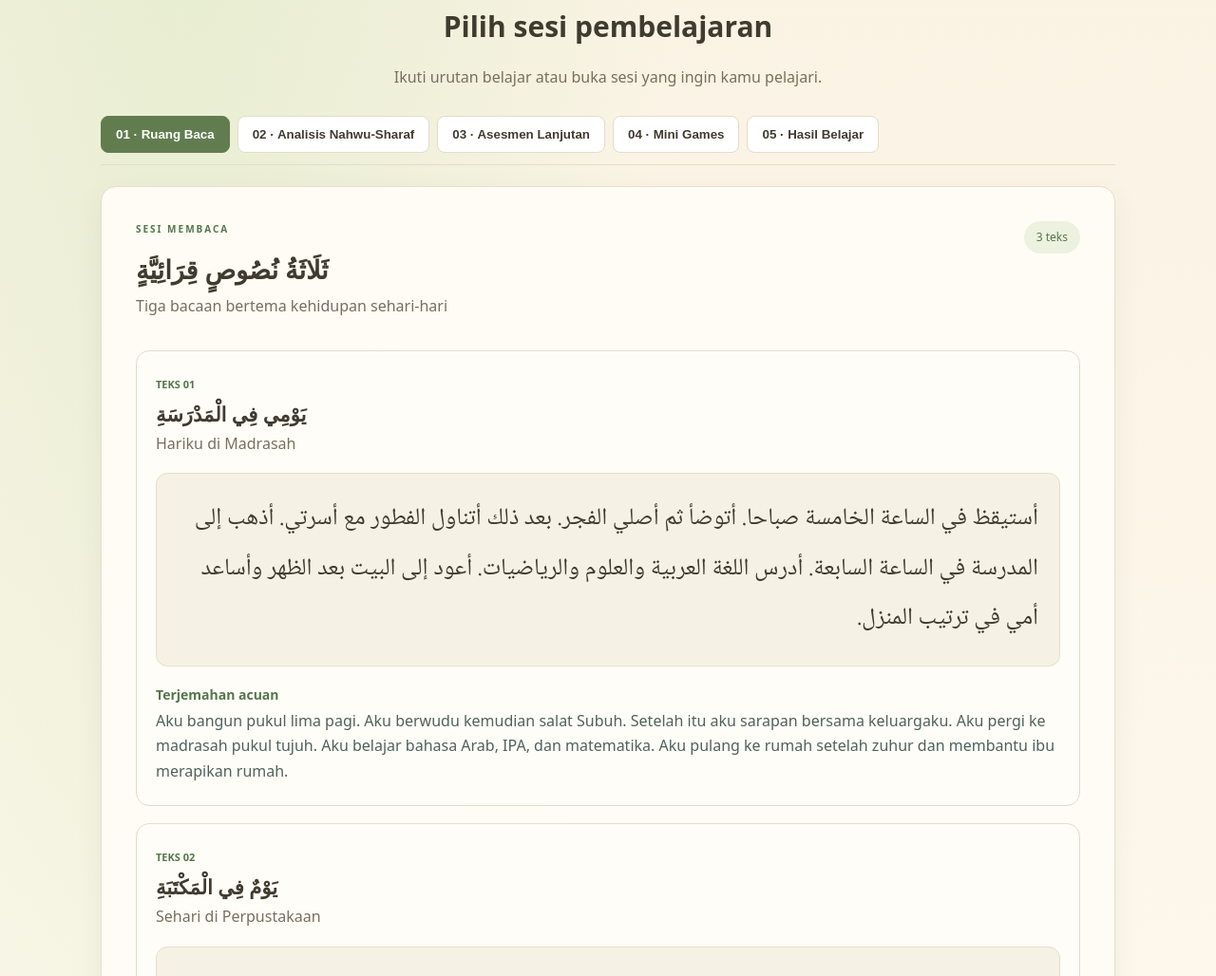
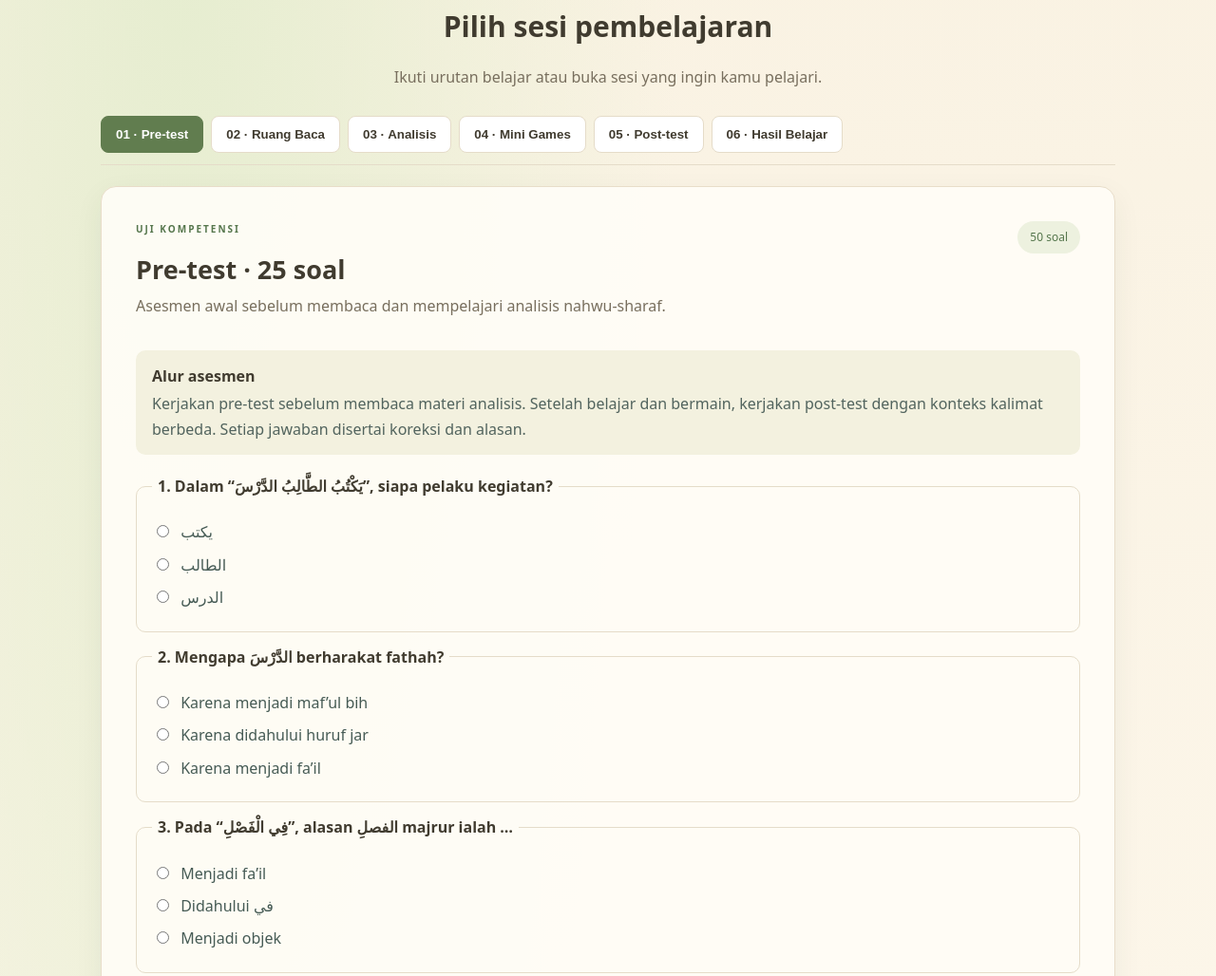
Before and after one commit to apriliaawulan99-sys/ArabPride, a plain HTML site: page public/index.html in a window 1280 px wide. Shown: the part 700-1728 px from the top of the page at 95% size. Drawn offline with Linux system fonts and the light colour scheme.

Commit message:
Add files via upload

```diff
--- /dev/null
+++ b/public/enhancements.js
@@ -0,0 +1,121 @@
+// ArabPride refinements: learning order, sentence-level analysis, Arabic audio, and 10-item games.
+(function(){
+  const $=(s,r=document)=>r.querySelector(s), $$=(s,r=document)=>[...r.querySelectorAll(s)];
+  const make=(tag,cls,html='')=>{const n=document.createElement(tag);if(cls)n.className=cls;n.innerHTML=html;return n;};
+  function speakArabic(text){
+    if(!('speechSynthesis' in window)){alert('Browser ini belum mendukung audio otomatis. Coba gunakan Chrome versi terbaru.');return;}
+    speechSynthesis.cancel(); const u=new SpeechSynthesisUtterance(text);u.lang='ar-SA';u.rate=.82;u.pitch=1;
+    const voices=speechSynthesis.getVoices();const v=voices.find(x=>/^ar/i.test(x.lang));if(v)u.voice=v;speechSynthesis.speak(u);
+  }
+  function addAudioButtons(){
+    $$('.reading-card').forEach(card=>{const arab= $('.arabic-text',card);if(!arab||$('.audio-button',card))return;
+      const b=make('button','secondary audio-button','▶ Dengarkan bacaan');b.type='button';b.addEventListener('click',()=>speakArabic(arab.textContent.trim()));arab.insertAdjacentElement('afterend',b);
+    });
+  }
+  function normalize(s){return s.replace(/[\u064B-\u065F\u0670\u0640]/g,'').replace(/[،؛,.!?؟]/g,'').trim();}
+  function sentenceGroups(t){
+    const sentences=t.ar.split(/[.!؟]+/).map(s=>s.trim()).filter(Boolean);let wi=0;
+    return sentences.map(sentence=>{const tokens=sentence.split(/\s+/);const group=[];
+      tokens.forEach(token=>{let combined='';const start=wi;while(wi<t.words.length && combined.length<normalize(token).length+2){combined+=normalize(t.words[wi][0]);wi++;if(combined===normalize(token))break;}
+        if(wi===start && wi<t.words.length){group.push(t.words[wi++]);}else group.push(...t.words.slice(start,wi));
+      });return {sentence,words:group};
+    });
+  }
+  function rebuildExtraAnalysis(){
+    const lesson=$('#lesson');if(!lesson||!window.extraTexts)return;
+    const old=lesson.querySelector('h3');
+    const generated=[...lesson.querySelectorAll('.analysis-group')].filter(x=>x.textContent.includes('Teks 04')||x.textContent.includes('Teks 05')||x.textContent.includes('Teks 06')||x.textContent.includes('Teks 07'));
+    generated.forEach(x=>x.remove());
+    const heading=make('h3','','Analisis teks 04–07 per kalimat');const intro=make('p','muted','Setiap kalimat diuraikan terlebih dahulu, kemudian seluruh kata di dalamnya dijelaskan fungsi nahwu dan bentuk sharafnya.');const groupContainer=make('div','extra-analysis-groups');
+    const target=lesson.querySelector('.note'); if(target){target.insertAdjacentElement('afterend',heading);heading.insertAdjacentElement('afterend',intro);intro.insertAdjacentElement('afterend',groupContainer);}
+    // Keep all seven texts in a consistent numerical order: 01–07.
+    window.extraTexts.forEach((t,i)=>{
+      const d=make('details','analysis-group');const summary=make('summary','',`TEKS 0${i+4} — ${t.title} (${sentenceGroups(t).length} kalimat)`);d.append(summary);
+      sentenceGroups(t).forEach((g,j)=>{const item=make('div','analysis-item');item.append(make('h4','',`${j+1}. ${g.sentence}`));
+        const grid=make('div','word-grid');g.words.forEach(([w,ex])=>grid.append(make('div','word-item',`<b dir="rtl">${w}</b><span>${ex}</span>`)));
+        item.append(grid);d.append(item);
+      });groupContainer.append(d);
+    });
+    const title=$('#lesson .panel-title p:last-child');if(title)title.textContent='Analisis setiap kalimat dan seluruh kata pada tujuh teks bacaan';
+  }
+  const puzzleData=[
+    ['يَقْرَأُ خَالِدٌ الْكِتَابَ فِي الْمَكْتَبَةِ',['فِي','الْمَكْتَبَةِ','يَقْرَأُ','خَالِدٌ','الْكِتَابَ'],'Fi’il يقرأ diikuti fa’il خالد dan maf’ul bih الكتاب, lalu keterangan tempat.'],
+    ['تَسْقِي مَرْيَمُ الْأَزْهَارَ بِالْمَاءِ',['بِالْمَاءِ','تَسْقِي','الْأَزْهَارَ','مَرْيَمُ'],'مريم adalah fa’il, الأزهار maf’ul bih, dan بالماء keterangan alat.'],
+    ['يَجْلِسُ الطِّفْلُ تَحْتَ الشَّجَرَةِ',['تَحْتَ','الشَّجَرَةِ','يَجْلِسُ','الطِّفْلُ'],'الطفل fa’il; تحت الشجرة zharaf makan dan mudhaf ilaih.'],
+    ['ذَهَبَتْ فَاطِمَةُ إِلَى الْمَدْرَسَةِ',['إِلَى','فَاطِمَةُ','الْمَدْرَسَةِ','ذَهَبَتْ'],'ذهبت فعل ماضٍ, فاطمة fa’il, إلى المدرسة جار ومجرور.'],
+    ['يَكْتُبُ الطَّالِبُ الدَّرْسَ فِي الدَّفْتَرِ',['فِي','الدَّرْسَ','يَكْتُبُ','الدَّفْتَرِ','الطَّالِبُ'],'الطالب fa’il, الدرس maf’ul bih, في الدفتر جار ومجرور.'],
+    ['تَلْعَبُ الْبَنَاتُ فِي الْحَدِيقَةِ',['الْحَدِيقَةِ','تَلْعَبُ','فِي','الْبَنَاتُ'],'البنات fa’il, في الحديقة جار ومجرور.'],
+    ['يَحْمِلُ أَحْمَدُ حَقِيبَةً جَدِيدَةً',['جَدِيدَةً','أَحْمَدُ','حَقِيبَةً','يَحْمِلُ'],'أحمد fa’il, حقيبة maf’ul bih, جديدة na’at manshub.'],
+    ['يَشْرَبُ الطِّفْلُ الْحَلِيبَ صَبَاحًا',['صَبَاحًا','الْحَلِيبَ','يَشْرَبُ','الطِّفْلُ'],'الطفل fa’il, الحليب maf’ul bih, صباحًا zharaf zaman.'],
+    ['تَقْرَأُ الْمُعَلِّمَةُ قِصَّةً لِلْأَطْفَالِ',['لِلْأَطْفَالِ','قِصَّةً','تَقْرَأُ','الْمُعَلِّمَةُ'],'المعلمة fa’il, قصة maf’ul bih, للأطفال جار ومجرور.'],
+    ['يَحْفَظُ التِّلْمِيذُ الْكَلِمَاتِ الْجَدِيدَةَ',['الْكَلِمَاتِ','يَحْفَظُ','الْجَدِيدَةَ','التِّلْمِيذُ'],'التلميذ fa’il; الكلمات maf’ul bih; الجديدة na’at manshub (jamak muannats salim).']
+  ];
+  const wordData=[
+    ['يَكْتُبُ الطَّالِبُ الدَّرْسَ فِي الدَّفْتَرِ','الدَّرْسَ',['Fa’il','Maf’ul bih','Isim majrur'],1,'Objek yang ditulis adalah الدرس, sehingga maf’ul bih manshub.'],
+    ['ذَهَبَتْ مَرْيَمُ إِلَى الْمَدْرَسَةِ','الْمَدْرَسَةِ',['Fa’il','Maf’ul bih','Isim majrur'],2,'المدرسة didahului إلى, yaitu huruf jar.'],
+    ['فَتَحَ الْوَلَدُ الْبَابَ','الْوَلَدُ',['Fa’il','Maf’ul bih','Na’at'],0,'الولد melakukan pekerjaan membuka, jadi fa’il.'],
+    ['قَرَأَتْ فَاطِمَةُ قِصَّةً','قِصَّةً',['Fa’il','Maf’ul bih','Mudhaf ilaih'],1,'قصة adalah sesuatu yang dibaca, jadi maf’ul bih.'],
+    ['يَجْلِسُ الْمُعَلِّمُ عَلَى الْكُرْسِيِّ','الْكُرْسِيِّ',['Fa’il','Maf’ul bih','Isim majrur'],2,'على adalah huruf jar; الكرسي isim majrur.'],
+    ['الْبَيْتُ الْكَبِيرُ جَمِيلٌ','الْكَبِيرُ',['Na’at','Fi’il','Huruf'],0,'الكبير menerangkan البيت dan mengikuti i’rab-nya sebagai na’at.'],
+    ['يَشْرَبُ الطِّفْلُ الْمَاءَ','الطِّفْلُ',['Fa’il','Maf’ul bih','Isim majrur'],0,'الطفل adalah pelaku yang minum.'],
+    ['وَضَعَتْ أُمِّي الطَّعَامَ عَلَى الطَّاوِلَةِ','عَلَى',['Isim','Fi’il','Huruf jar'],2,'على merupakan huruf jar yang menjarkan الطاولة.'],
+    ['يَلْعَبُ الأَطْفَالُ فِي السَّاحَةِ','فِي',['Huruf jar','Isim','Fi’il'],0,'في adalah huruf jar.'],
+    ['رَأَيْتُ طَالِبًا مُجْتَهِدًا','مُجْتَهِدًا',['Fa’il','Na’at manshub','Isim majrur'],1,'مجتهد menerangkan طالبًا dan mengikuti nashab-nya.']
+  ];
+  const sarfData=[
+    ['يَتَعَاوَنُونَ',['ع و ن – تَفَاعَلَ','ك ت ب – اِسْتَفْعَلَ','ع م ل – فَاعَلَ'],0,'Bentuknya تَعَاوَنَ–يَتَعَاوَنُ, akar ع و ن, pola تفاعل.'],
+    ['يُدَوِّنُ',['د و ن – فَعَّلَ','د ر س – فَعَلَ','ق ر أ – أَفْعَلَ'],0,'Berasal dari دَوَّنَ–يُدَوِّنُ, akar د و ن, pola فعّل.'],
+    ['يَسْتَغْفِرُ',['غ ف ر – اِسْتَفْعَلَ','غ ف ر – فَاعَلَ','ف ر ح – فَعِلَ'],0,'Berasal dari اِسْتَغْفَرَ–يَسْتَغْفِرُ, pola استفعل.'],
+    ['مُعَلِّمٌ',['ع ل م – فَعَّلَ (isim fa’il)','ك ت ب – فَاعَلَ','ع م ل – أَفْعَلَ'],0,'معلّم adalah isim fa’il dari عَلَّمَ dengan pola مُفَعِّل.'],
+    ['اِنْطَلَقَ',['ط ل ق – اِنْفَعَلَ','ط ل ق – اِفْتَعَلَ','ط ل ق – تَفَعَّلَ'],0,'انطلق mengikuti pola انْفَعَلَ dari akar ط ل ق.'],
+    ['يُشَارِكُ',['ش ر ك – فَاعَلَ','ش ر ك – اِسْتَفْعَلَ','ش ر ك – فَعَّلَ'],0,'يشارك dari شَارَكَ–يُشَارِكُ, pola فاعل.'],
+    ['مَكْتُوبٌ',['ك ت ب – مَفْعُول','ك ت ب – فَاعِل','ك ت ب – مِفْعَال'],0,'مكتوب adalah isim maf’ul dari كَتَبَ dengan pola مفعول.'],
+    ['اِجْتَمَعَ',['ج م ع – اِفْتَعَلَ','ج م ع – تَفَاعَلَ','ج م ع – أَفْعَلَ'],0,'اجتمع mengikuti pola افتعل.'],
+    ['يَسْتَخْرِجُونَ',['خ ر ج – اِسْتَفْعَلَ','خ ر ج – فَعَلَ','خ ر ج – فَاعَلَ'],0,'يستخرجون berasal dari استخرج–يستخرج, pola استفعل; واو الجماعة penanda pelaku jamak.'],
+    ['نَظَّفَتْ',['ن ظ ف – فَعَّلَ','ن ظ ف – فَاعَلَ','ن ظ ف – اِنْفَعَلَ'],0,'نظّفت berasal dari نظّف dengan pola فعّل; تْ menunjukkan pelaku perempuan tunggal.']
+  ];
+  function buildGames(){
+    const root=$('#game-list');if(!root)return;root.innerHTML='';
+    const cards=[
+      {name:'Sentence Puzzle',desc:'Pilih potongan kata, susun dalam ruang jawaban, lalu periksa. Kunci jawaban berada di menu terpisah.',type:'puzzle'},
+      {name:'Tebak Jenis Kata',desc:'Tentukan kedudukan kata berdasarkan hubungan dan konteks kalimat.',type:'mcq',items:wordData},
+      {name:'Deteksi Sharaf',desc:'Kenali akar kata, pola, dan bentuk turunannya dalam konteks.',type:'sarf',items:sarfData}
+    ];
+    cards.forEach((g,gi)=>{
+      const card=make('article','game-card',`<span class="number">PERMAINAN 0${gi+1} · 10 SOAL</span><h4>${g.name}</h4><p>${g.desc}</p><div class="game-task"></div>`);const task=$('.game-task',card);
+      if(g.type==='puzzle'){
+        puzzleData.forEach((it,i)=>{const q=make('div','game-question');q.append(make('h5','',`Soal ${i+1}`),make('p','arabic-prompt',`Susun kalimat berikut:`));const bank=make('div','puzzle-bank');const answer=make('div','puzzle-answer','<span class="muted">Ruang menyusun kata — pilih potongan di atas</span>');const feedback=make('div','game-feedback');const shuffled=[...it[1]].sort(()=>Math.random()-.5);const selected=[];
+          function draw(){bank.innerHTML='';answer.innerHTML='';shuffled.forEach((w,k)=>{if(selected.includes(k))return;const b=make('button','word-tile',w);b.type='button';b.onclick=()=>{selected.push(k);draw();};bank.append(b);});if(!selected.length)answer.innerHTML='<span class="muted">Ruang menyusun kata — pilih potongan di atas</span>';selected.forEach(k=>{const b=make('button','word-tile selected',shuffled[k]+' ×');b.type='button';b.title='Klik untuk mengembalikan kata';b.onclick=()=>{selected.splice(selected.indexOf(k),1);draw();};answer.append(b);});}
+          draw();const actions=make('div','button-row');const check=make('button','secondary','Periksa susunan');const reset=make('button','secondary','Ulangi');check.type=reset.type='button';check.onclick=()=>{const val=selected.map(k=>shuffled[k]).join(' ');feedback.textContent=normalize(val)===normalize(it[0])?'Benar! Susunan kalimatmu tepat.':`Belum tepat. Perhatikan hubungan fi’il, fa’il, dan pelengkap kalimat.`;};reset.onclick=()=>{selected.length=0;feedback.textContent='';draw();};actions.append(check,reset);q.append(bank,make('b','','Ruang jawaban:'),answer,actions,feedback);task.append(q);
+        });
+        const keys=make('details','answer-keys');keys.append(make('summary','','Menu lain · Lihat kunci jawaban Sentence Puzzle'));puzzleData.forEach((it,i)=>keys.append(make('p','',`<b>${i+1}.</b> <span dir="rtl">${it[0]}</span><br><span class="muted">${it[2]}</span>`)));task.append(keys);
+      } else {
+        g.items.forEach((it,i)=>{const isSarf=g.type==='sarf';const sentence=isSarf?'Kata yang dianalisis:':`Kalimat: <span dir="rtl">${it[0]}</span>`;const word=isSarf?it[0]:it[1];const opts=isSarf?it[1]:it[2];const answer=isSarf?it[2]:it[3];const why=isSarf?it[3]:it[4];const q=make('div','game-question',`<b>Soal ${i+1}</b><p>${sentence}</p><p class="arabic-prompt" dir="rtl">${word}</p>${opts.map((o,j)=>`<label><input type="radio" name="g${gi}_${i}" value="${j}"> ${o}</label>`).join('')}<button type="button" class="secondary game-check">Periksa jawaban</button><div class="game-feedback"></div>`);$('.game-check',q).onclick=()=>{const v=$('input:checked',q);$('.game-feedback',q).textContent=!v?'Pilih jawaban terlebih dahulu.':(Number(v.value)===answer?'Benar! ':'Belum tepat. ')+why;};task.append(q);});
+      }
+      root.append(card);
+    });
+  }
+  function arrangeFlow(){
+    const learning=$('#learning'),nav=$('.tabs',learning);if(!learning||!nav)return;
+    const assessment=$('#assessment'),reading=$('#reading'),lesson=$('#lesson'),games=$('#games'),report=$('#report');if(!assessment||!reading||!lesson||!games||!report)return;
+    // Move pre-test to the first position and split post-test into its own final assessment panel.
+    const postArea=$('#post-area');const post=$('#post-area');
+    if(postArea){const postPanel=make('section','panel');postPanel.id='post-assessment';postPanel.append(make('div','panel-title','<div><p class="eyebrow">ASESMEN AKHIR</p><h3>Post-test · 25 soal</h3><p>Uji kembali kemampuan analisis setelah mempelajari materi dan permainan.</p></div><span class="pill">25 soal</span>'));postPanel.append(make('div','quiz-intro','Kerjakan setelah menyelesaikan ruang baca, analisis, dan tiga permainan.'));postPanel.append(postArea);games.insertAdjacentElement('afterend',postPanel);}
+    const switcher=$('.assessment-switch',assessment);if(switcher)switcher.remove();const postTab=$('#post-area');if(postTab)postTab.hidden=false;
+    const h=assessment.querySelector('.panel-title h3');if(h)h.textContent='Pre-test · 25 soal';const desc=assessment.querySelector('.panel-title p:last-child');if(desc)desc.textContent='Asesmen awal sebelum membaca dan mempelajari analisis nahwu-sharaf.';
+    const oldNote=assessment.querySelector('.note');if(oldNote)oldNote.textContent='Kerjakan sebelum membuka ruang baca. Soal menilai kemampuan mengenali fungsi kata dan hubungan antarkata dalam konteks.';
+    const buttons=[['assessment','01 · Pre-test'],['reading','02 · Ruang Baca'],['lesson','03 · Analisis'],['games','04 · Mini Games'],['post-assessment','05 · Post-test'],['report','06 · Hasil Belajar']];nav.innerHTML='';buttons.forEach(([id,label],i)=>{const b=make('button','tab'+(i===0?' active':''),label);b.type='button';b.dataset.panel=id;b.onclick=()=>show(id);nav.append(b);});
+    assessment.parentElement.insertBefore(assessment,reading);
+    function show(id){$$('.panel',learning).forEach(p=>p.classList.toggle('active',p.id===id));$$('.tab',nav).forEach(b=>b.classList.toggle('active',b.dataset.panel===id));if(id==='post-assessment'&&window.preScore===undefined){const note=$('#post-assessment .quiz-intro');if(note)note.textContent='Kamu dapat melihat post-test, tetapi sebaiknya kerjakan pre-test terlebih dahulu agar hasil perkembangan dapat dibandingkan.';}}
+    $$('[data-goto]',learning).forEach(b=>{b.onclick=()=>show(b.dataset.goto);});
+    // Existing game navigation now routes to the complete game panel.
+    const lessonBtn=$('#lesson [data-goto="assessment"]');if(lessonBtn){lessonBtn.dataset.goto='games';lessonBtn.textContent='Lanjut ke mini games →';}
+    const readBtn=$('#reading [data-goto="lesson"]');if(readBtn)readBtn.textContent='Lanjut ke analisis nahwu-sharaf →';
+    show('assessment');
+  }
+  document.addEventListener('DOMContentLoaded',()=>{
+    // extra.js registers its renderer first; this callback runs after it.
+    addAudioButtons();rebuildExtraAnalysis();buildGames();arrangeFlow();
+    const note=make('p','audio-note','Audio menggunakan suara Arab yang tersedia pada browser/perangkat. Jika tidak terdengar, periksa dukungan suara Arab pada pengaturan text-to-speech perangkat.');const reading=$('#reading');if(reading)reading.append(note);
+  });
+})();
--- a/public/extra.js
+++ b/public/extra.js
@@ -6,6 +6,7 @@ const extraTexts = [
  {title:'فِي الْمَكْتَبَةِ',sub:'Di Perpustakaan',ar:'تَدْخُلُ فَاطِمَةُ الْمَكْتَبَةَ بَعْدَ الدَّرْسِ. تَبْحَثُ عَنْ كِتَابٍ مُفِيدٍ فِي الرُّفُوفِ. تَسْأَلُ الْمُعَلِّمَةَ عَنْ مَعْنَى كَلِمَةٍ جَدِيدَةٍ. تَقْرَأُ الْفَصْلَ الأَوَّلَ ثُمَّ تُدَوِّنُ الْفَوَائِدَ.',id:'Fatimah memasuki perpustakaan setelah pelajaran. Ia mencari buku yang bermanfaat di rak-rak. Ia bertanya kepada guru tentang makna kata baru. Ia membaca bab pertama kemudian mencatat faedah-faedahnya.',words:[['تدخلُ','fi’il mudhari’ marfu’; تَدْخُلُ dari دَخَلَ–يَدْخُلُ, fa’il هو/هي sesuai konteks'],['فاطمةُ','fa’il marfu’'],['المكتبةَ','maf’ul bih manshub'],['بعدَ','zharaf zaman manshub dan mudhaf'],['الدرسِ','mudhaf ilaih majrur'],['تبحثُ','fi’il mudhari’ marfu’; بَحَثَ–يَبْحَثُ, akar ب ح ث'],['عن','huruf jar'],['كتابٍ','isim majrur'],['مفيدٍ','na’at majrur'],['في','huruf jar'],['الرفوفِ','isim majrur'],['تسألُ','fi’il mudhari’ marfu’; سَأَلَ–يَسْأَلُ, akar س أ ل'],['المعلمةَ','maf’ul bih manshub'],['عن','huruf jar'],['معنى','isim majrur; maqsur'],['كلمةٍ','mudhaf ilaih majrur'],['جديدةٍ','na’at majrur'],['تقرأُ','fi’il mudhari’ marfu’; قَرَأَ–يَقْرَأُ, akar ق ر أ'],['الفصلَ','maf’ul bih manshub'],['الأولَ','na’at manshub'],['ثم','huruf ‘athaf'],['تدوّنُ','fi’il mudhari’ marfu’; دَوَّنَ–يُدَوِّنُ, akar د و ن, pola فعّل'],['الفوائدَ','maf’ul bih manshub']]},
  {title:'الْمَطَرُ وَالزُّهُورُ',sub:'Hujan dan Bunga-bunga',ar:'يَنْزِلُ الْمَطَرُ فَوْقَ الْحَدِيقَةِ. تَفْتَحُ الزُّهُورُ أَوْرَاقَهَا بَعْدَ الْمَطَرِ. يَخْرُجُ الأَطْفَالُ لِيَشَاهِدُوا الْقَطَرَاتِ الصَّغِيرَةَ. يَفْرَحُ الْجَمِيعُ بِجَمَالِ الطَّبِيعَةِ.',id:'Hujan turun di atas taman. Bunga-bunga membuka kelopaknya setelah hujan. Anak-anak keluar untuk melihat tetesan-tetesan kecil. Semua orang gembira dengan keindahan alam.',words:[['ينزلُ','fi’il mudhari’ marfu’; نَزَلَ–يَنْزِلُ, akar ن ز ل'],['المطرُ','fa’il marfu’'],['فوقَ','zharaf makan manshub dan mudhaf'],['الحديقةِ','mudhaf ilaih majrur'],['تفتحُ','fi’il mudhari’ marfu’; فَتَحَ–يَفْتَحُ, akar ف ت ح'],['الزهورُ','fa’il marfu’'],['أوراقَها','maf’ul bih manshub; ها mudhaf ilaih'],['بعدَ','zharaf zaman manshub dan mudhaf'],['المطرِ','mudhaf ilaih majrur'],['يخرجُ','fi’il mudhari’ marfu’; خَرَجَ–يَخْرُجُ, akar خ ر ج'],['الأطفالُ','fa’il marfu’'],['لـ','lam ta’lil; huruf nashab bagi fi’il mudhari’ setelahnya (أنْ مضمره)'],['يشاهدوا','fi’il mudhari’ manshub dengan حذف النون; واو الجماعة fa’il; شَاهَدَ–يُشَاهِدُ, akar ش ه د'],['القطراتِ','maf’ul bih manshub; jamak muannats salim, tanda nashab kasrah'],['الصغيرةَ','na’at manshub'],['يفرحُ','fi’il mudhari’ marfu’; فَرِحَ–يَفْرَحُ, akar ف ر ح'],['الجميعُ','fa’il marfu’'],['بـ','huruf jar'],['جمالِ','isim majrur dan mudhaf'],['الطبيعةِ','mudhaf ilaih majrur']]}
 ];
+window.extraTexts = extraTexts;
 const games = [
  {name:'Sentence Puzzle',desc:'Susun potongan kata menjadi kalimat yang benar.',items:[{parts:['فِي','الْمَكْتَبَةِ','يَقْرَأُ','خَالِدٌ'],answer:'يَقْرَأُ خَالِدٌ فِي الْمَكْتَبَةِ',why:'Fi’il يقرأ diikuti fa’il خالد, lalu keterangan tempat في المكتبة.'},{parts:['الْحَدِيقَةَ','تَسْقِي','مَرْيَمُ'],answer:'تَسْقِي مَرْيَمُ الْحَدِيقَةَ',why:'تسقي adalah fi’il, مريم fa’il, dan الحديقة maf’ul bih.'}]},
  {name:'Tebak Jenis Kata',desc:'Tentukan fungsi kata berdasarkan konteks kalimat.',items:[{sentence:'يَكْتُبُ الطَّالِبُ الدَّرْسَ فِي الدَّفْتَرِ',word:'الدَّرْسَ',opts:['Fa’il','Maf’ul bih','Isim majrur'],answer:1,why:'الدرس adalah hal yang ditulis, sehingga menjadi objek (maf’ul bih) manshub.'},{sentence:'ذَهَبَتْ مَرْيَمُ إِلَى الْمَدْرَسَةِ',word:'الْمَدْرَسَةِ',opts:['Fa’il','Maf’ul bih','Isim majrur'],answer:2,why:'المدرسة didahului إلى, maka menjadi isim majrur.'}]},
--- a/public/index.html
+++ b/public/index.html
@@ -62,5 +62,5 @@
 <fieldset><legend>19. Pada تجعل المدرسةَ مكانًا مريحًا, kata مكانًا berkedudukan sebagai …</legend><label><input type="radio" name="q19" value="a"> Fa'il</label><label><input type="radio" name="q19" value="b"> Maf'ul bih kedua</label><label><input type="radio" name="q19" value="c"> Isim majrur</label></fieldset>
 <fieldset><legend>20. Fi'il mudhari' تحافظَ menjadi manshub karena didahului …</legend><label><input type="radio" name="q20" value="a"> في</label><label><input type="radio" name="q20" value="b"> ثم</label><label><input type="radio" name="q20" value="c"> أنْ</label></fieldset>
 <button class="primary-button" type="submit">Periksa semua jawaban</button><button class="secondary reset-button" type="reset">Ulangi asesmen</button></form><div id="quiz-result" class="quiz-result" aria-live="polite"></div><div id="answer-review" class="answer-review" aria-live="polite"></div><div class="note"><b>Catatan:</b> Asesmen berjalan di browser. Jawaban dan nilai tidak dikirim atau disimpan ke server.</div></section></section>
-</main><footer><strong>ARABPRIDE</strong><span>Media pembelajaran Bahasa Arab · Pengembangan prototipe</span></footer><script src="/extra.js"></script>
+</main><footer><strong>ARABPRIDE</strong><span>Media pembelajaran Bahasa Arab · Pengembangan prototipe</span></footer><script src="/extra.js"></script><script src="/enhancements.js"></script>
 </body></html>
```
Also changed, not shown: public/style.css, 1 other file.
